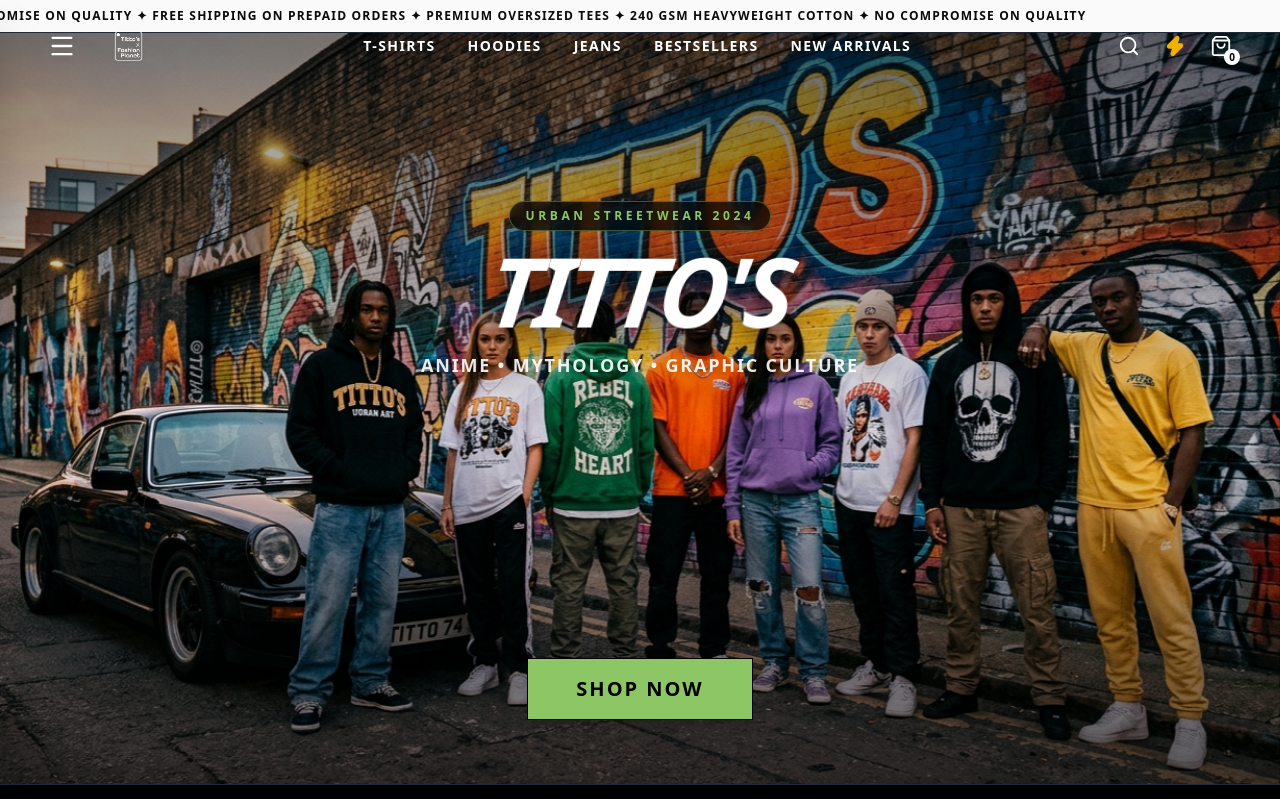
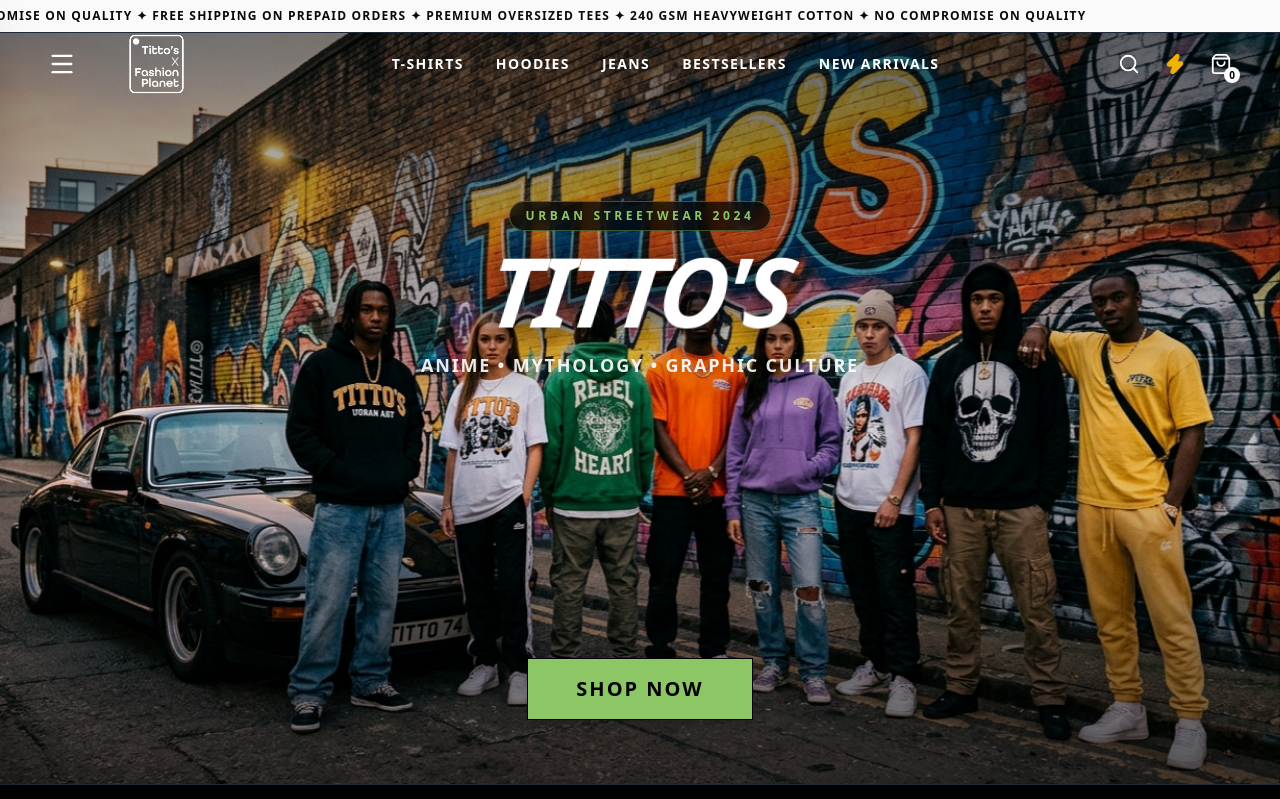
Before and after one commit to himanshuchhabadia92-art/titto-s-x-Fashion-Planet, a Next.js app: page / in a window 1280 px wide. Shown: the top 799 px of the page. Built offline with nearby package versions, Linux system fonts and the light colour scheme.

Commit message:
feat: re-render logo at 600 DPI ultra-high clarity and increase logo size in header

```diff
--- a/src/components/Navbar.tsx
+++ b/src/components/Navbar.tsx
@@ -30,9 +30,9 @@
               <Image
                 src="/logo-white.png"
                 alt="Titto's X Fashion Planet"
-                width={120}
-                height={45}
-                className="h-8 md:h-10 w-auto object-contain drop-shadow-md"
+                width={240}
+                height={90}
+                className="h-12 sm:h-14 md:h-16 lg:h-20 w-auto object-contain drop-shadow-xl"
                 priority
               />
             </Link>
@@ -79,9 +79,9 @@
             <Image
               src="/logo-white.png"
               alt="Titto's X Fashion Planet"
-              width={120}
-              height={45}
-              className="h-10 w-auto object-contain"
+              width={200}
+              height={75}
+              className="h-14 md:h-16 w-auto object-contain"
             />
           </Link>
           <button onClick={() => setIsOpen(false)} className="text-white hover:text-gray-400 transition-colors">
```
Also changed, not shown: public/logo-raw-600.png (added), public/logo-white.png.
